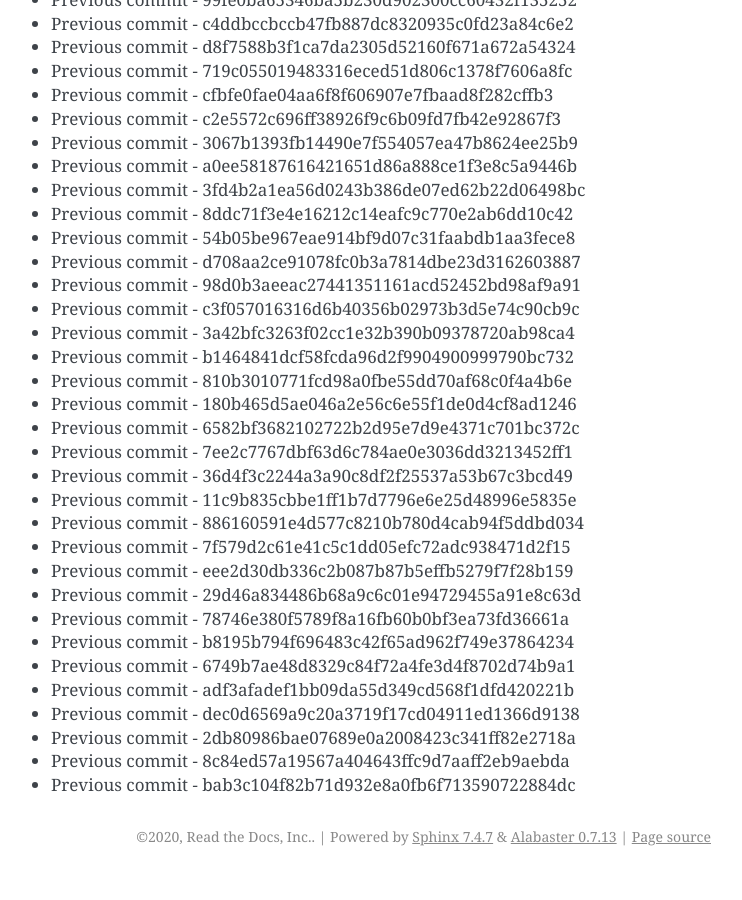
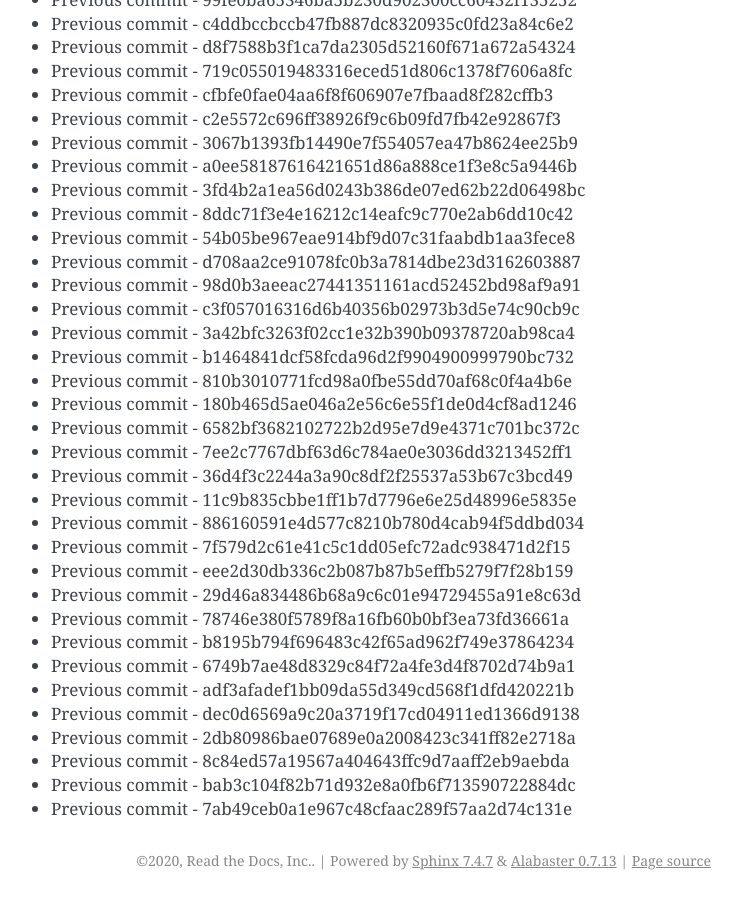
Before and after one commit to readthedocs/rtd-git-stresstest, a Sphinx documentation site: the page built from docs/updates.rst, in a window 1280 px wide and 900 px high, scrolled down 91179 px. Shown: the whole window, without its empty margins (399-1141 px from the left). Built offline with Sphinx 7.4.7, drawn with Linux system fonts in a browser that asks for light colours; before the commit the page ends 92055 px from its top, so only the background shows below that.

Commit message:
Generating commit from previous: 7ab49ceb0a1e967c48cfaac289f57aa2d74c131e

```diff
--- a/docs/updates.rst
+++ b/docs/updates.rst
@@ -3863,3 +3863,4 @@ It can be tested for any performance characteristics.
 * Previous commit - 2db80986bae07689e0a2008423c341ff82e2718a
 * Previous commit - 8c84ed57a19567a404643ffc9d7aaff2eb9aebda
 * Previous commit - bab3c104f82b71d932e8a0fb6f713590722884dc
+* Previous commit - 7ab49ceb0a1e967c48cfaac289f57aa2d74c131e
```
